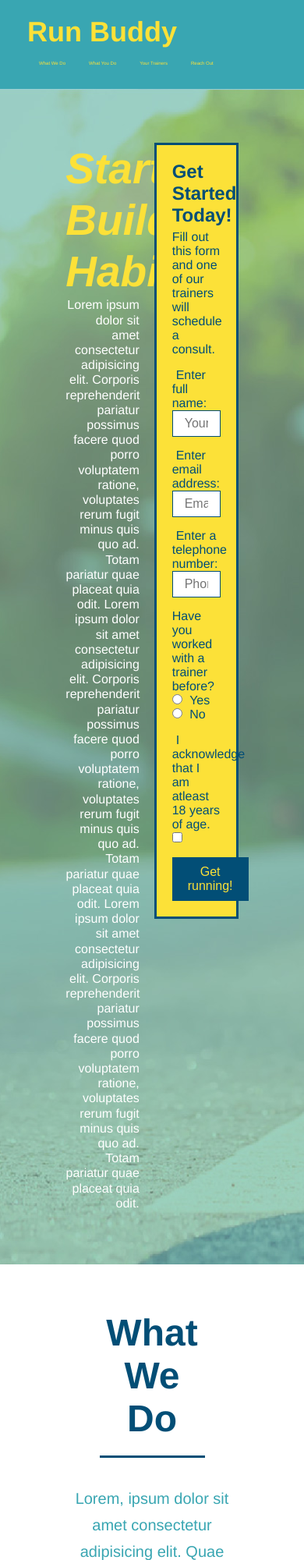
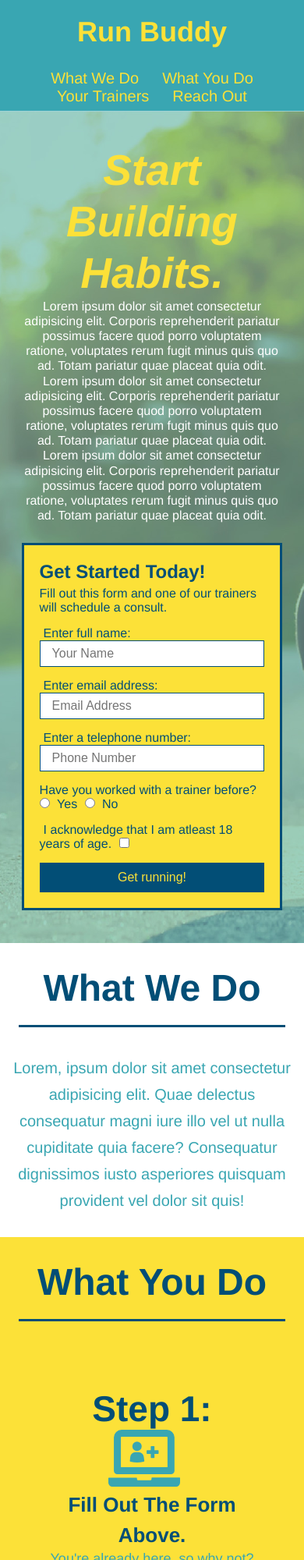
Before and after one commit to heatherwag/run_buddy, a plain HTML site: page index.html in a window 390 px wide. Shown: the top 2000 px of the page at 78% size. Drawn offline with Linux system fonts and the light colour scheme.

Commit message:
+media queries

```diff
--- a/assets/css/style.css
+++ b/assets/css/style.css
@@ -370,10 +370,107 @@ section {
 /*mediaqueries*/
 
 /*MEDIA QUERY FOR SMALL DESKTOP SCREENS AND SMALLER*/
-@media screen and (max-width: 980px) {}
+@media screen and (max-width: 980px) {
+    header {
+        padding-bottom: 0;
+        justify-content: center;
+    }
+
+    header h1 {
+        width: 100%;
+        text-align: center;
+    }
+
+    header nav ul {
+        margin-top: 20px;
+        width: 100%;
+        justify-content: center;
+    }
+
+    header nav ul li a {
+        font-size: 20px;
+    }
+
+    .hero-cta, .hero-form {
+        width: 100%;
+    }
+
+    .hero-cta {
+        text-align: center;
+    }
+
+    .section-title {
+        width: 80%;
+    }
+
+    .trainer {
+        flex: 0 70%;
+    }
+
+    .contact-info iframe {
+        flex: 1 100%;
+    }
+
+    footer h2, footer div {
+        text-align: center;
+        width: 100%;
+    }
+}
 
 /*MEDIA QUERY FOR TABLETS AND SMALLER*/
-@media screen and (max-width: 768px) {}
+@media screen and (max-width: 768px) {
+    section {
+        padding: 30px 15px;
+    }
+
+    .step h3 {
+        flex: 1 100%;
+        text-align: center;
+    }
+
+    .step-info {
+        flex: 2 100%;
+        text-align: center;
+        justify-content: center;
+    }
+
+    .step-img {
+        flex: 0 32%;
+        text-align: center;
+        justify-content: center;
+    }
+
+    .step-text {
+        flex: 100%;
+    }
+}
 
 /*MEDIA QUERY FOR MOBILE PHONES AND SMALLER*/
-@media screen and (max-width: 575px) {}
+@media screen and (max-width: 575px) {
+    .hero-form button {
+        width: 100%;
+    }
+    .section-title {
+        width: 95%;
+    }
+
+    .intro p {
+        width: 100%;
+    }
+
+    .trainer {
+        flex: 100%;
+    }
+
+    .contact-info {
+        text-align: center;
+    }
+
+    .contact-info > * {
+        flex: 0 100%;
+    }
+
+    .contact-form {
+        order: 3;
+    }
+}
```
